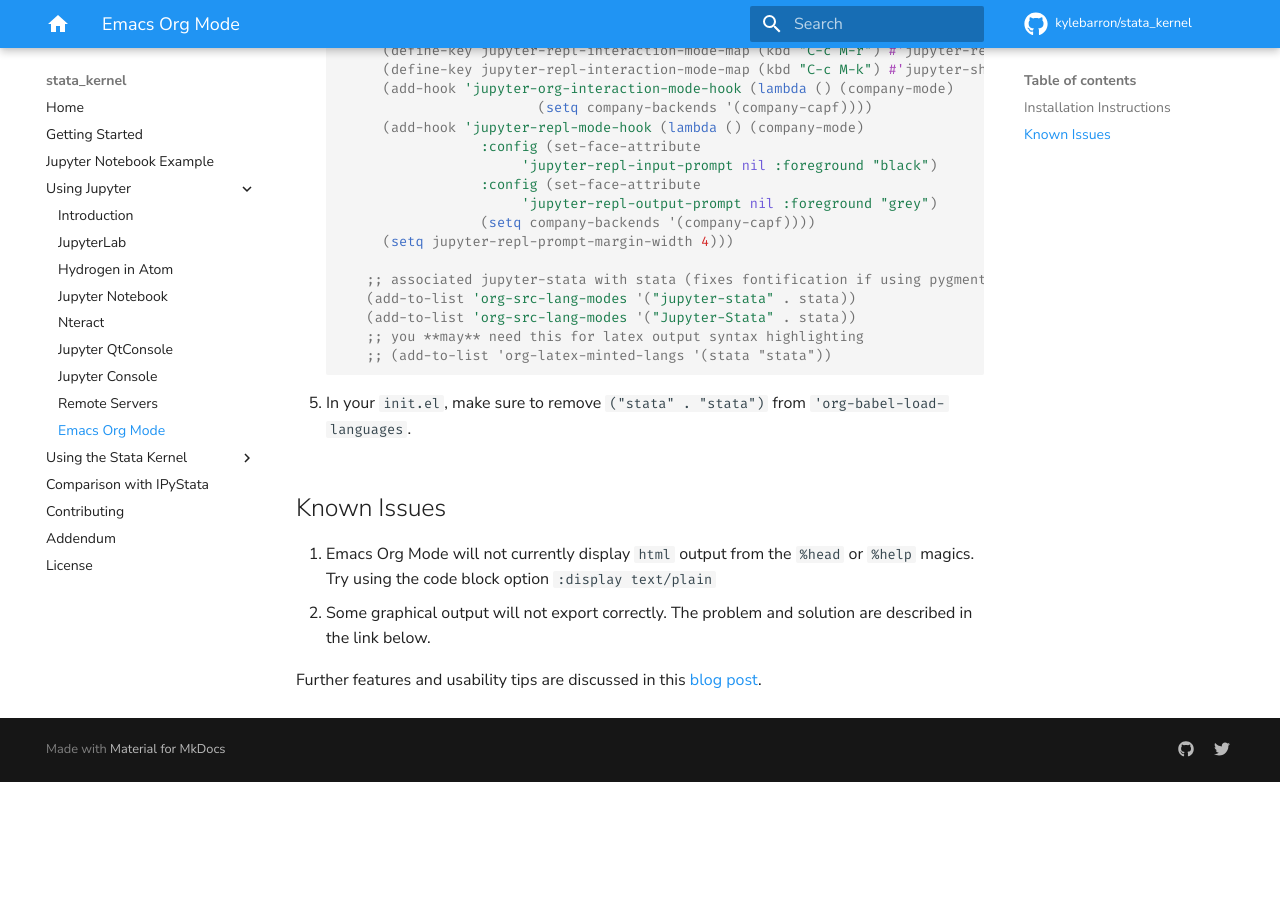
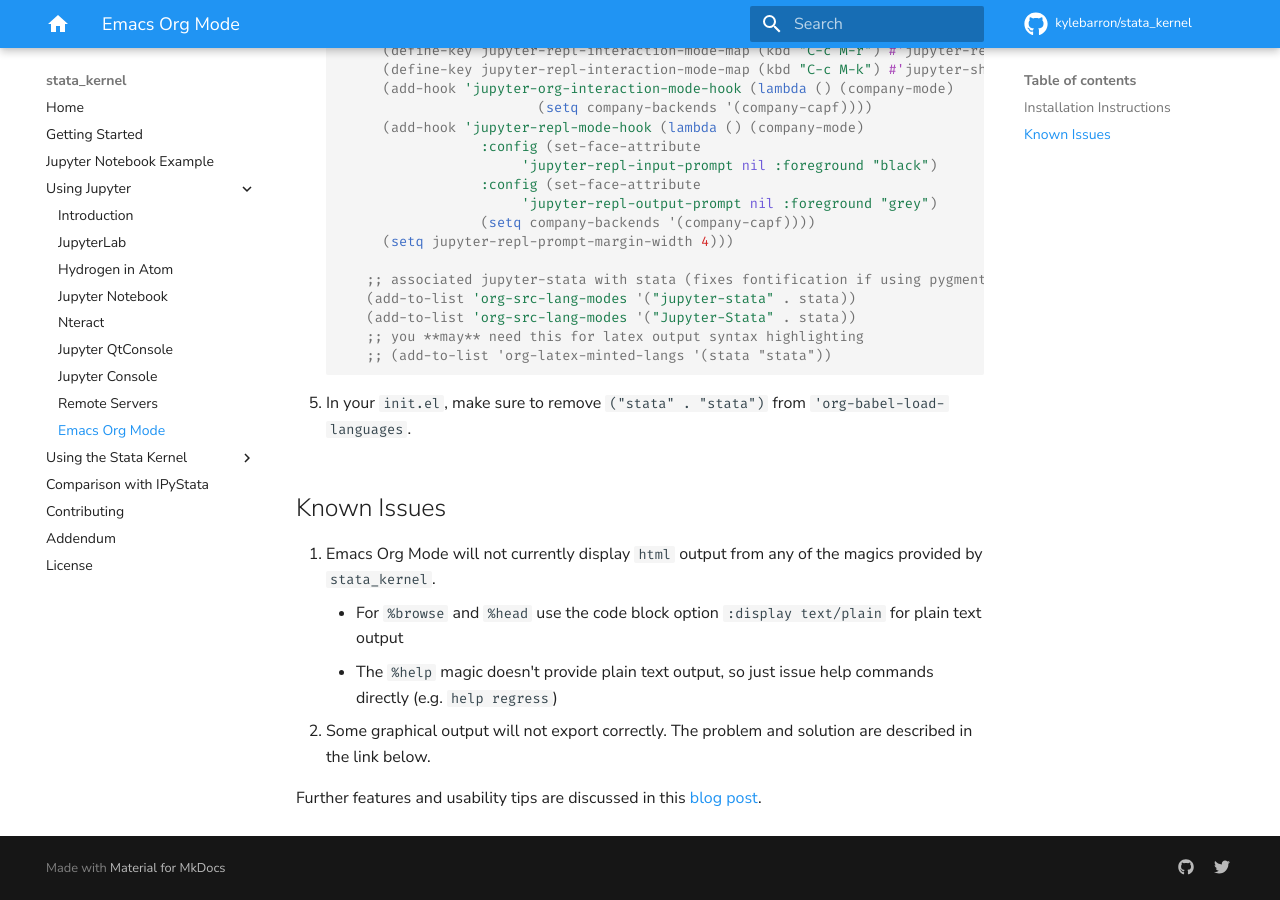
Before and after one commit to kylebarron/stata_kernel, an MkDocs documentation site: the page built from docs/src/using_jupyter/emacs-org-mode.md, in a window 1280 px wide and 900 px high, scrolled down 745 px. Built offline with MkDocs 1.6.1 and Material for MkDocs 9.7.7, drawn with Linux system fonts in a browser that asks for light colours; comment, search, counter and statistics services are not loaded; before the commit the page ends 1527 px from its top, so only the background shows below that.

Commit message:
Dealing with text/plain output

```diff
--- a/docs/src/using_jupyter/emacs-org-mode.md
+++ b/docs/src/using_jupyter/emacs-org-mode.md
@@ -44,7 +44,9 @@
    5. In your `init.el`, make sure to remove `("stata" . "stata")` from `'org-babel-load-languages`.
 
 ## Known Issues
-1.  Emacs Org Mode will not currently display `html` output from the `%head` or `%help` magics.  Try using the code block option `:display text/plain`
-2.  Some graphical output will not export correctly.  The problem and solution are described in the link below.
+1.  Emacs Org Mode will not currently display `html` output from any of the magics provided by `stata_kernel`.
+    - For `%browse` and `%head` use the code block option `:display text/plain` for plain text output
+    - The `%help` magic doesn't provide plain text output, so just issue help commands directly (e.g. `help regress`)
+3.  Some graphical output will not export correctly.  The problem and solution are described in the link below.
 
 Further features and usability tips are discussed in this [blog post](https://rlhick.people.wm.edu/posts/stata_kernel_emacs.html).
```
